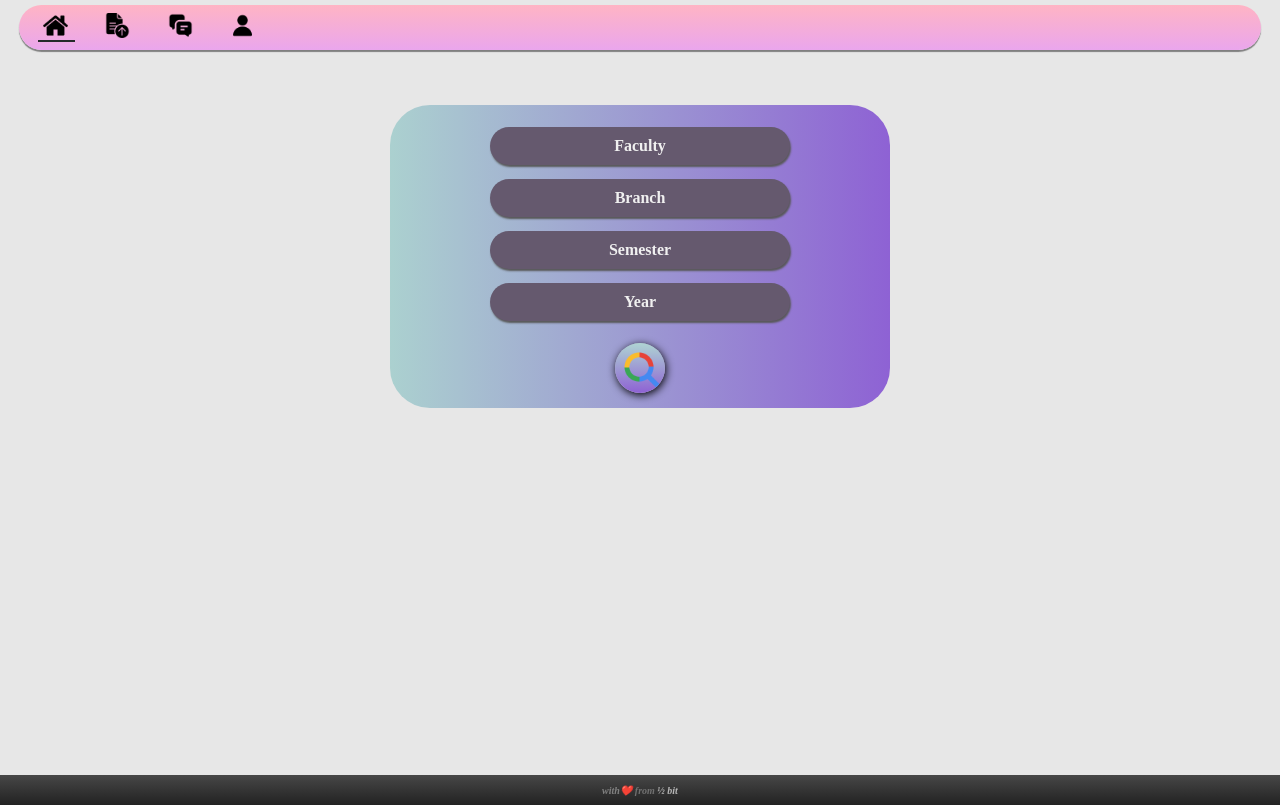
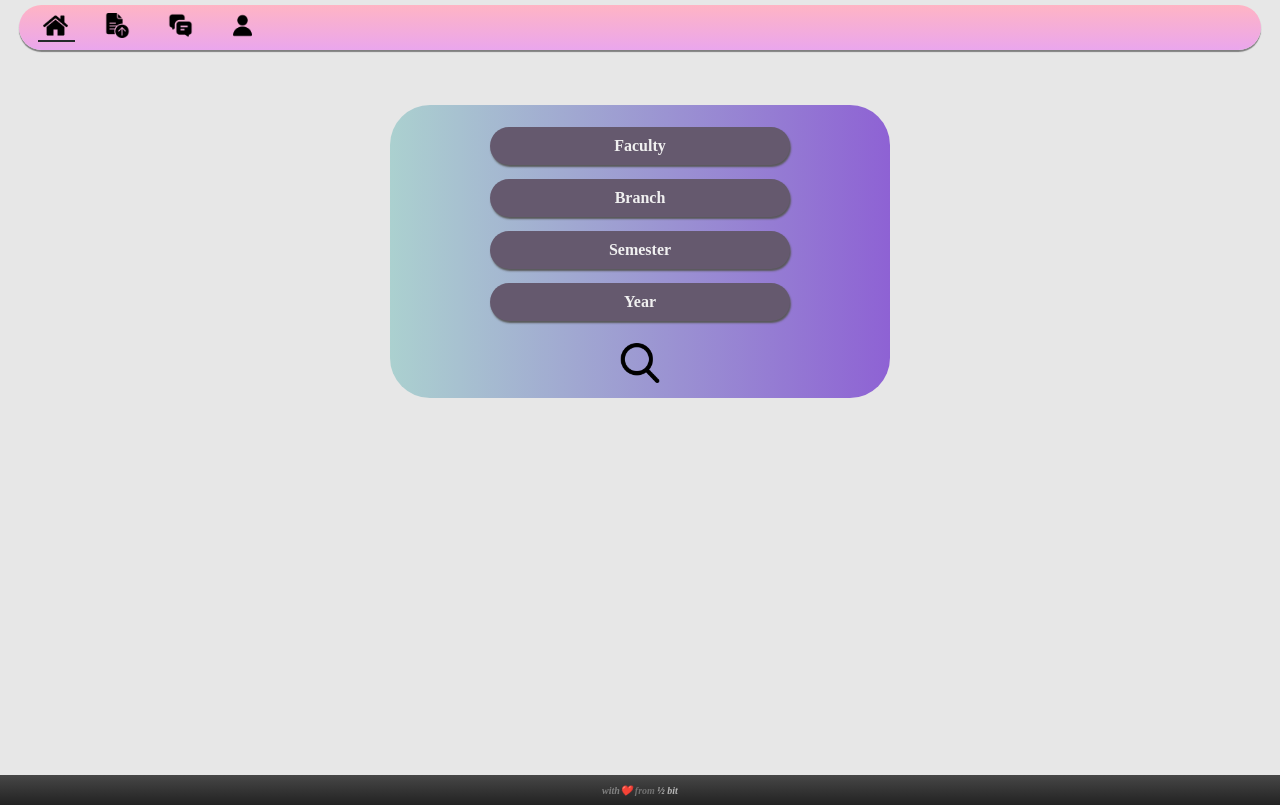
Before and after one commit to Shivamtiwari6393/kmcian_frontend, a React (Vite) app: page / in a window 1280 px wide. Built offline with nearby package versions, Linux system fonts and the light colour scheme.

Commit message:
change search icon

```diff
--- a/src/Components/Card.jsx
+++ b/src/Components/Card.jsx
@@ -20,7 +20,7 @@ export default function Card() {
     downloadable: true,
   });
 
-  const [reqPapers, setReqPapers] = useState(null);
+  // const [reqPapers, setReqPapers] = useState(null);
   const [isLoading, setIsLoading] = useState(false);
 
   const [error, setError] = useState("");
@@ -102,7 +102,7 @@ export default function Card() {
         return response.json();
       })
       .then((data) => {
-        setReqPapers(data);
+        // setReqPapers(data);
         navigate("/papers", { state: data });
       })
       .catch((error) => {
@@ -266,9 +266,7 @@ export default function Card() {
           </select>
 
           <div id="search-button-container">
-            <button onClick={request}>
-              <img src={searchIcon} alt="Go" />
-            </button>
+              <img src={searchIcon} alt="Go"  onClick={request} />
           </div>
         </div>
       </div>
--- a/src/Components/Papers.jsx
+++ b/src/Components/Papers.jsx
@@ -69,9 +69,8 @@ export default function Papers() {
       saveAs(blob, filename);
       toast.success('Paper downloaded succesfully')
     } catch (error) {
+      setIsLoading(false);
       toast.error(error.message);
-    } finally {
-      setIsLoading(false);
     }
   };
 
--- a/src/Components/Update.jsx
+++ b/src/Components/Update.jsx
@@ -142,11 +142,10 @@ export default function Upload() {
           }
         })
         .catch((e) => {
+          setIsLoading(false)
           setError(e.message);
           toast.error(e.message);
         })
-        .finally(() => setIsLoading(false));
-
       return;
     }
 
--- a/src/Components/Upload.jsx
+++ b/src/Components/Upload.jsx
@@ -106,9 +106,9 @@ export default function Upload() {
         }
       })
       .catch((e) => {
+        setIsLoading(false)
         toast.error(e.message)
       })
-      .finally(() => setIsLoading(false));
   };
 
   // Options for select inputs
--- a/src/Styles/Card.css
+++ b/src/Styles/Card.css
@@ -29,31 +29,25 @@
 
 
 .card-container #search-button-container {
+  margin-top: 15px;
   display: flex;
   justify-content: center;
 }
 
-#search-button-container button:active {
+
+
+#search-button-container  img {
+  width: 40px;
+  border: none;
+  /* background-color: black; */
+  /* box-shadow: 1px 1px black; */
+  /* border-radius: 50%; */
+}
+
+#search-button-container img:active {
   scale: 0.9;
 }
 
-#search-button-container button {
-  margin-top: 15px;
-  border: none;
-  padding: 0px;
-  height: 50px;
-  border-radius: 50%;
-}
-
-#search-button-container button img {
-  width: 50px;
-  background: linear-gradient(rgba(127, 192, 190, 0.577), rgb(142, 98, 212));
-  border: none;
-  border-radius: 50%;
-  padding-top: 5px;
-  padding-left: 5px;
-  box-shadow: 1px 2px 9px black;
-}
 
 #downloadable-select {
   width: 100%;
```
Also changed, not shown: src/assets/search.png.
